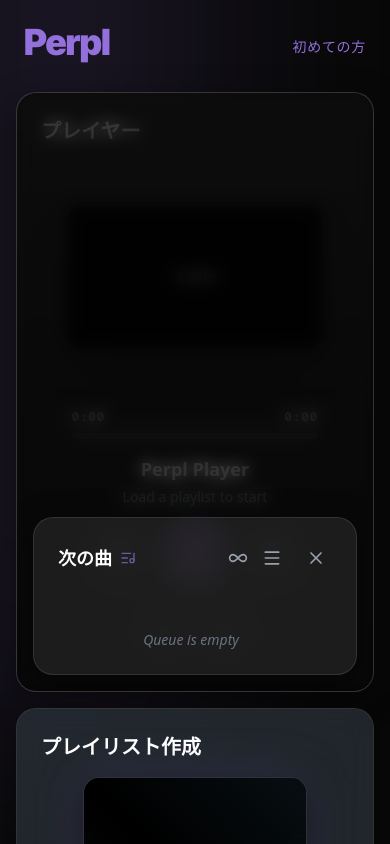
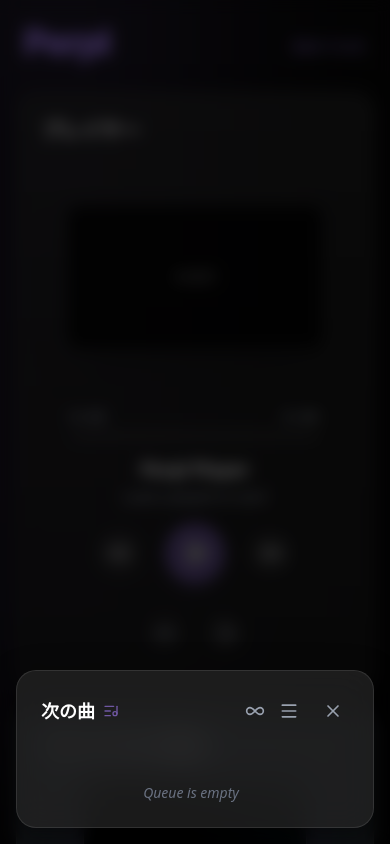
Before and after one commit to Ichi5102/perpl, a Next.js app: page / in a window 390 px wide. Both pictures are taken after a click on the button 225 px from the left and 633 px from the top of the page. Shown: the top 844 px of the page. Built offline with nearby package versions, Linux system fonts and the light colour scheme.

Commit message:
fix: render mobile queue popup via portal, add KV binding to wrangler.jsonc

```diff
--- a/src/components/dashboard/PlayerTile.tsx
+++ b/src/components/dashboard/PlayerTile.tsx
@@ -8,6 +8,7 @@
 import { useSettingsStore } from "@/store/useSettingsStore";
 import { getTranslations } from "@/i18n";
 import { ProgressBar } from "./ProgressBar";
+import { createPortal } from "react-dom";
 
 export function PlayerTile() {
     const {
@@ -474,8 +475,8 @@
             </div>
 
             {/* Mobile Queue Popup */}
-            {isQueuePopupOpen && (
-                <div className="fixed inset-0 z-50 flex items-end sm:items-center justify-center p-4 md:hidden">
+            {isQueuePopupOpen && typeof document !== 'undefined' && createPortal(
+                <div className="fixed inset-0 z-[100] flex items-end sm:items-center justify-center p-4 md:hidden" style={{ zIndex: 9999 }}>
                     <div className="absolute inset-0 bg-black/60 backdrop-blur-sm" onClick={() => setIsQueuePopupOpen(false)}></div>
                     <div className="glass-tile w-full max-h-[80vh] flex flex-col p-6 relative z-10 transition-all duration-300">
                         <div className="flex items-center justify-between mb-4 relative" ref={menuRef}>
@@ -580,7 +581,8 @@
                             )}
                         </div>
                     </div>
-                </div>
+                </div>,
+                document.body
             )}
 
         </div>
```
Also changed, not shown: 1 other file (tests, documents, lock files or other folders).
